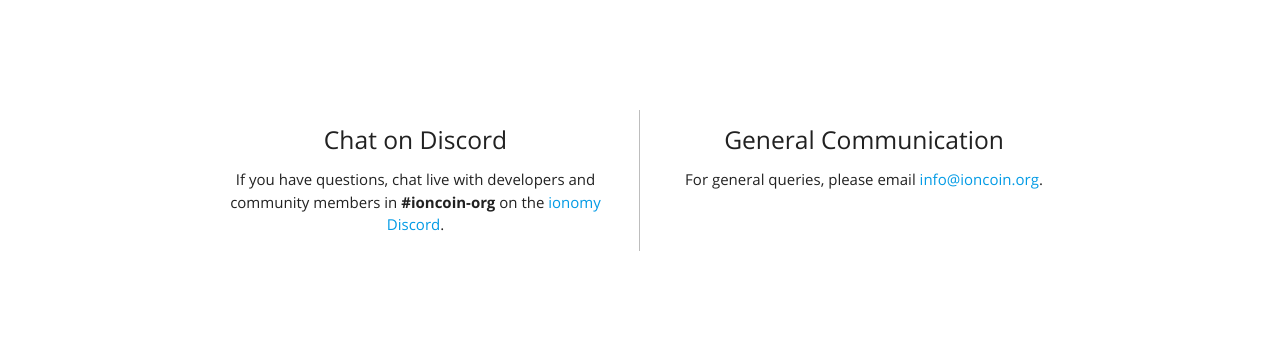
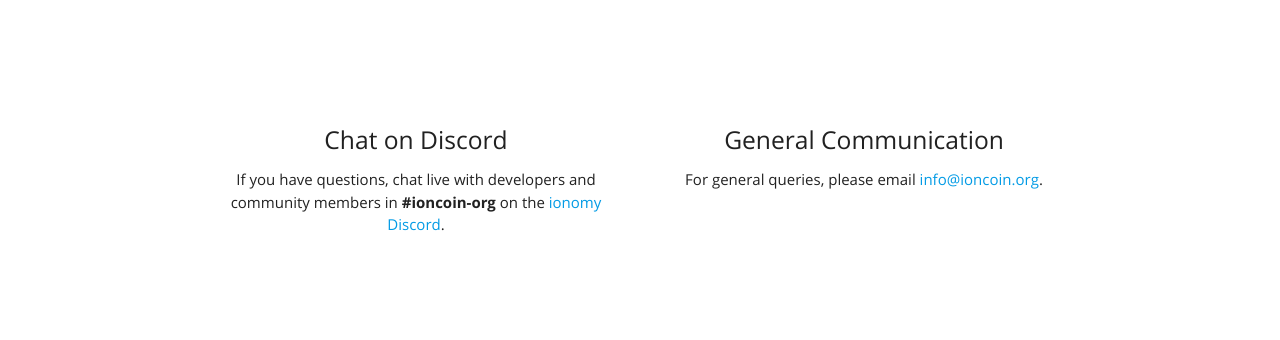
Before and after one commit to ioncoincore/ioncoin.org, a Jekyll site: the page built from en/resources/contact.html, in a window 1280 px wide. Shown: the part 285-625 px from the top of the page. Built offline with Jekyll 4.4.1, drawn with Linux system fonts in a browser that asks for light colours; nearby versions of some CDN libraries.

Commit message:
Remove separator from Contact page as it doesn't work well on mobile

```diff
--- a/en/resources/contact.html
+++ b/en/resources/contact.html
@@ -5,7 +5,7 @@ permalink: /contact
 ---
 
 <div class="row">
-    <div class="col s12 m6" style="border-right-color: #bdbdbd;border-right-style: solid;border-right-width: 1px;">
+    <div class="col s12 m6">
         <h5 class="center-align">Chat on Discord</h5>
         <p class="center-align">If you have questions, chat live with developers and community members in <b>#ioncoin-org</b> on the <a href="https://discordapp.com/invite/4WZkZJS">ionomy Discord</a>.</p>
     </div>
```
